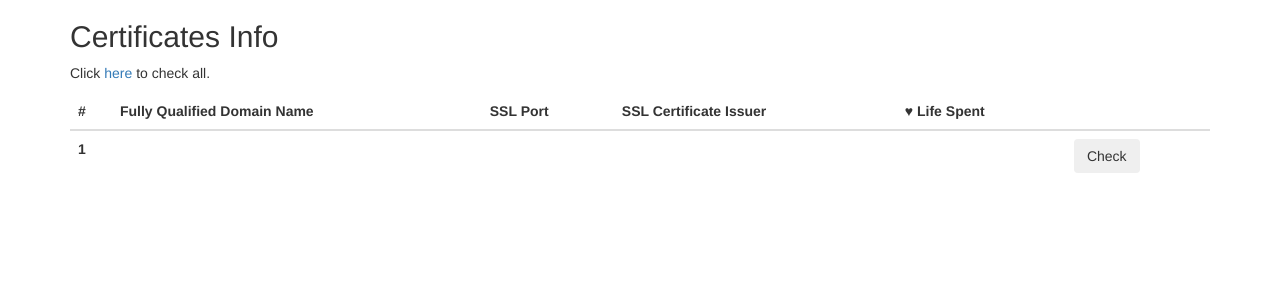
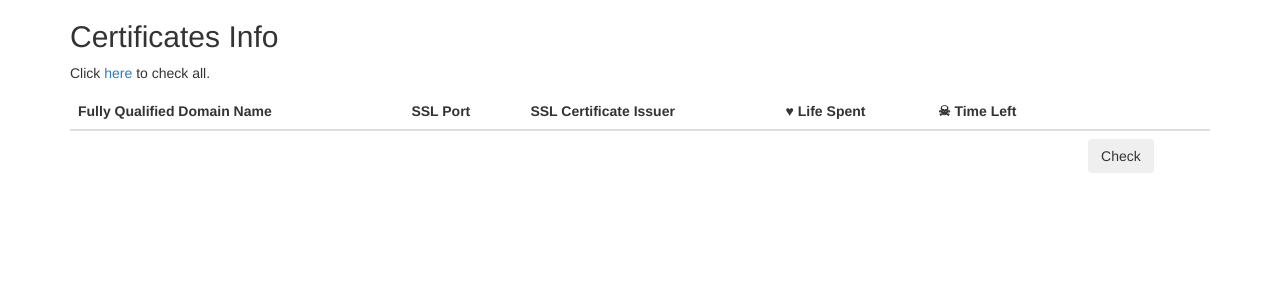
Before and after one commit to nehaljwani/certcheck, a PHP site: page / in a window 1280 px wide. Shown: the top 300 px of the page. Run offline with PHP 8.4, Linux system fonts and the light colour scheme; data that the repository does not hold is empty; some libraries are stand-ins or nearby versions.

Commit message:
Show remaining time, nuke index

```diff
--- a/index.php
+++ b/index.php
@@ -7,12 +7,41 @@
   <script>
     var colorMap = ["#00ff40", "#00ff00", "#40ff00", "#80ff00", "#bfff00", "#ffff00", "#ffbf00", "#ff8000", "#ff4000", "#ff0000"];
 
+    var set_time_left = function(cell, date_future) {
+        setInterval(function() {
+            var delta = Math.abs(date_future - (Date.now() / 1000));
+            var days = Math.floor(delta / 86400);
+            delta -= days * 86400;
+            var hours = Math.floor(delta / 3600) % 24;
+            delta -= hours * 3600;
+            var minutes = Math.floor(delta / 60) % 60;
+            delta -= minutes * 60;
+            var seconds = Math.floor(delta % 60);
+            cell.text(days + "d " + hours + "h " + minutes + "m " + seconds + "s");
+        }, 1000);
+    }
+
+    var set_time_spent = function(progress_bar, valid_from, valid_to) {
+        setInterval(function() {
+            var total_time = valid_to - valid_from;
+            var time_spent = Math.floor(Date.now() / 1000) - valid_from;
+            var percentage = Math.floor((time_spent * 100) / total_time);
+            percentage = percentage > 100 ? 100 : percentage;
+            progress_bar.text(percentage + "%");
+            progress_bar.css("color", "#000000");
+            progress_bar.css("width", percentage + "%");
+            progress_bar.attr("aria-valuenow", percentage);
+            progress_bar.css("background-color", colorMap[Math.floor(percentage / 10)]);
+        }, 1000);
+    }
+
     $(document).ready(function() {
         $(".dom-btn").click(function() {
 	    var row = $(this).closest("tr");
             var fqdn = row.find("td.fqdn").text();
             var port = row.find("td.port").text();
             var issuer = row.find("td.issuer");
+            var time_left = row.find("td.timeleft");
             var loading = row.find("img.loading");
 	    var progress = row.find("div.progress");
 	    var progress_bar = row.find("div.progress-bar");
@@ -28,16 +57,9 @@
                     loading.hide();
                     result = $.parseJSON(reply.responseText)
                     issuer.text(result["issuer"]["CN"]);
-                    var total_time = result['validTo_time_t'] - result['validFrom_time_t'];
-                    var time_spent = Math.floor(Date.now() / 1000) - result['validFrom_time_t'];
-                    var percentage = Math.floor((time_spent * 100) / total_time);
-		    percentage = percentage > 100 ? 100 : percentage;
-		    progress_bar.text(percentage + "%");
-	            progress_bar.css("color", "#000000");
-	            progress_bar.css("width", percentage + "%");
-		    progress_bar.attr("aria-valuenow", percentage);
-	            progress_bar.css("background-color", colorMap[Math.floor(percentage / 10)]);
-		    progress.show();
+                    set_time_left(time_left, result['validTo_time_t']);
+                    set_time_spent(progress_bar, result['validFrom_time_t'], result['validTo_time_t']);
+                    progress.show();
 		    $(".table").append($(".entries").get().sort(function(a, b) {
 			var diff = parseInt($(b).find(".progress-bar").attr("aria-valuenow")) - parseInt($(a).find(".progress-bar").attr("aria-valuenow"));
 			return diff ? diff : false;
@@ -60,11 +82,11 @@
     <table class="table table-hover">
       <thead>
         <tr>
-          <th>#</th>
           <th>Fully Qualified Domain Name</th>
           <th>SSL Port</th>
           <th>SSL Certificate Issuer</th>
           <th>♥ Life Spent</th>
+          <th>☠ Time Left</th>
           <th></th>
         </tr>
       </thead>
@@ -76,7 +98,6 @@
 	  $port = $domain_info[1];
 ?>
           <tr class="entries">
-          <th scope="row"><?php echo ++$index ?></th>
           <td class="fqdn"><?php echo $fqdn ?></td>
           <td class="port"><?php echo $port ?></td>
           <td class="issuer"></td>
@@ -86,6 +107,7 @@
                 <div class="progress-bar" role="progressbar" aria-valuemin="0" aria-valuemax="100"></div>
               </div>
           </td>
+          <td class="timeleft"></td>
           <td>
               <input class="btn btn-secondary dom-btn" type="button" value="Check">
           </td>
```
